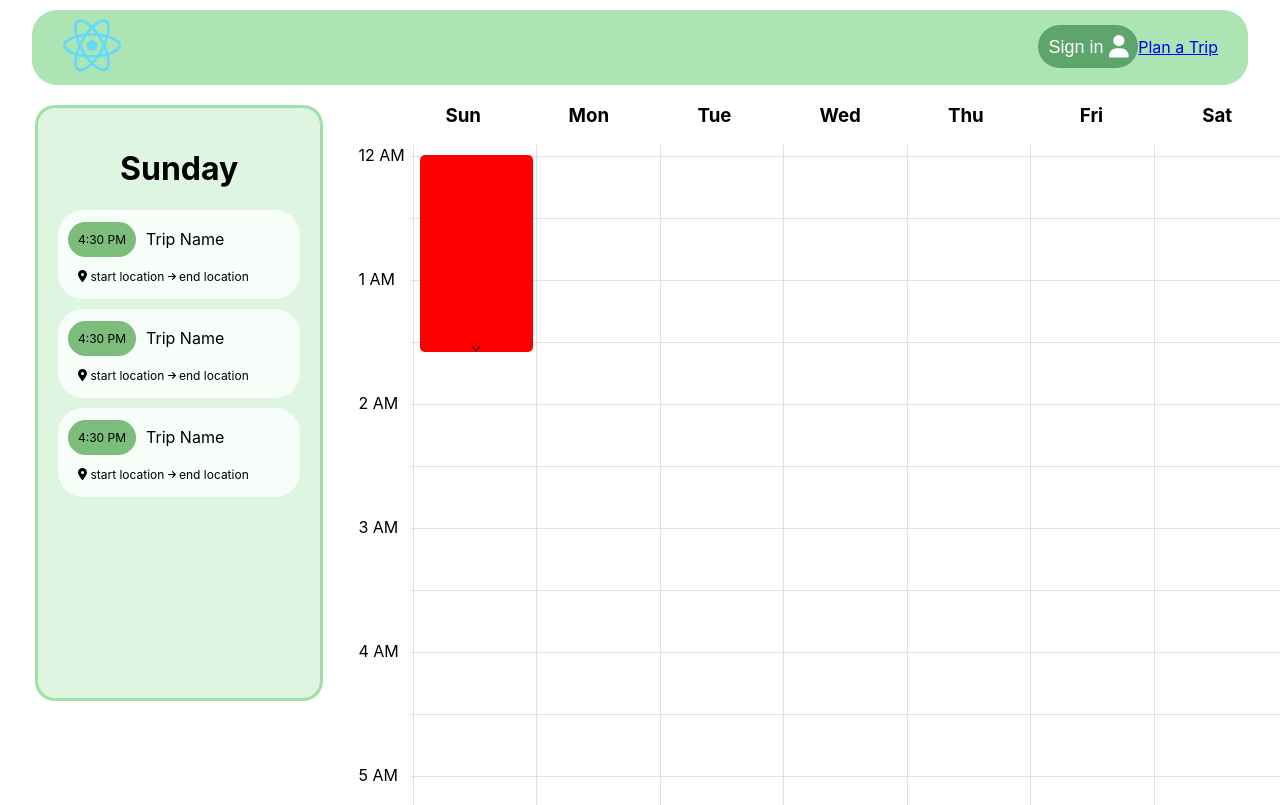
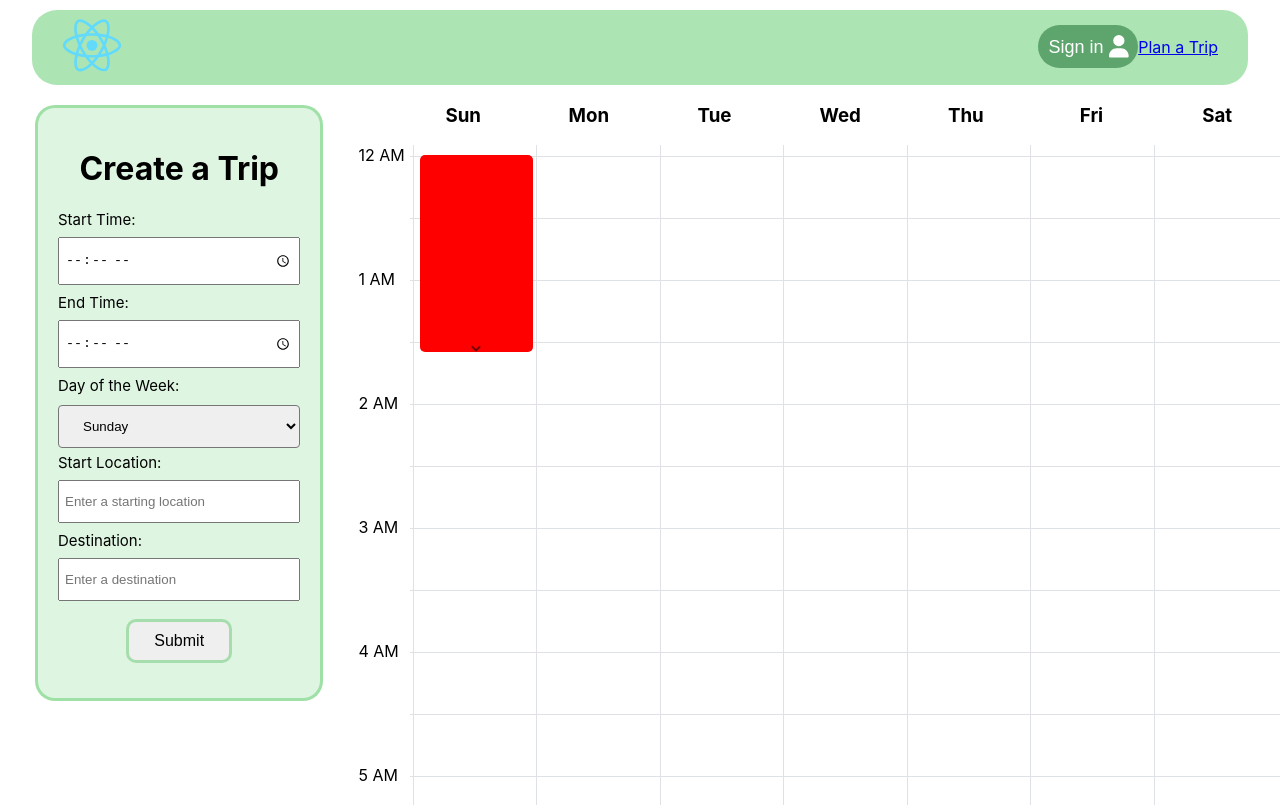
Before and after one commit to yuChenLung/LAHacksWEYM, a React (Create React App) app in the folder weym/: page /app in a window 1280 px wide. Built offline with nearby package versions, Linux system fonts and the light colour scheme.

Commit message:
create a trip form

```diff
--- a/weym/src/App.js
+++ b/weym/src/App.js
@@ -4,7 +4,7 @@ import NavBar from './components/NavBar.js';
 import Profile from './pages/Profile.js';
 import Onboarding from './pages/onboarding.js';
 import LandingPage from './pages/landing.js';
-import CreateTripForm from './components/CreateTrip.js';
+import CreateTripForm from './components/createTrip.js';
 import { BrowserRouter, Routes, Route } from "react-router-dom";
 import './App.css';
 
--- a/weym/src/components/CreateTrip.js
+++ b/weym/src/components/CreateTrip.js
@@ -43,22 +43,51 @@ function CreateTripForm(props) {
     }
 
     return (
-        <>
-            <h1>Enter Origin and Destination</h1>
+        <div className="tripBox-createTrip">
+            <h1 style={{ textAlign: "center" }}>Create a Trip</h1>
             <form onSubmit={handleSubmit}>
-                <label>
-                    Start Location:
-                    <input type="text" name="startLocation"/>
-                </label>
-                <br />
-                <label>
-                    Destination:
-                    <input type="text" name="destination"/>
-                </label>
-                <br />
-                <button type="submit">Submit</button>
+                <div className="form-fields-location">
+                    <label>Start Time:</label>
+                    <input
+                        className="horiz-field"
+                        type="time"
+                        name="startTime"
+                    />
+                    <label>End Time:</label>
+                    <input
+                        className="horiz-field"
+                        type="time"
+                        name="endTime"
+                    />
+                    <label>Day of the Week:</label>
+                    {/* add default value */}
+                    <select name="day" style={{ marginBottom: '5px' }}>
+                        <option value="1">Sunday</option>
+                        <option value="2">Monday</option>
+                        <option value="3">Tuesday</option>
+                        <option value="4">Wednesday</option>
+                        <option value="5">Thursday</option>
+                        <option value="6">Friday</option>
+                        <option value="7">Saturday</option>
+                    </select>
+                    <label>Start Location:</label>
+                    <input
+                        className="horiz-field"
+                        type="text"
+                        name="startLocation"
+                        placeholder="Enter a starting location"
+                    />
+                    <label>Destination:</label>
+                    <input
+                        className="horiz-field"
+                        type="text"
+                        name="destination"
+                        placeholder="Enter a destination"
+                    />
+                </div>
+                <button className="createTripButton" type="submit">Submit</button>
             </form>
-        </>
+        </div>
     );
 }
 
--- a/weym/src/components/components.css
+++ b/weym/src/components/components.css
@@ -96,7 +96,7 @@
   }
 
   .horiz-field {
-    padding: 12px 20px;
+    padding: 12px 5px;
     margin: 8px 0;
     box-sizing: border-box;
   }
@@ -110,11 +110,6 @@
     padding: 12px 20px;
     box-sizing: border-box;
     border-radius: 4px;
-  }
-
-  .horiz-field {
-    padding: 12px 0;
-    box-sizing: border-box;
   }
 
   .horiz-field-apt, .horiz-field-zipcode {
@@ -133,8 +128,11 @@
     width: 55px;
   }
 
-  ::placeholder {
-    padding-left: 5px;
+  .form-fields-location {
+    font-size: 15px;
+    display: flex;
+    flex-direction: column;
+    text-align: left;
   }
 
   .firstLabel {
@@ -169,7 +167,17 @@
     transition-duration: 0.4s
   }
 
-  .submitButton:hover, .findRidersButton:hover {
+  .createTripButton {
+    border: 3px solid rgba(111, 209, 123, 0.575);
+    padding: 10px 25px;
+    margin-top: 10px;
+    border-radius: 10px;
+    text-decoration: none;
+    font-size: 16px;
+    transition-duration: 0.4s
+  }
+
+  .submitButton:hover, .findRidersButton:hover, .createTripButton:hover {
     background-color: rgba(111, 209, 123, 0.575); /* Green */
   }
 
@@ -298,3 +306,13 @@
   padding-left: 10px;
   font-size: 12px;
 }
+
+.tripBox-createTrip {
+  border-radius: 20px;
+  background-color: rgba(111, 209, 122, 0.226);
+  border: 3px solid rgba(111, 209, 123, 0.575);
+  padding: 20px;
+  margin: 20px 35px;
+  height: 550px;
+  text-align: center;
+}
--- a/weym/src/pages/appContainer.js
+++ b/weym/src/pages/appContainer.js
@@ -1,13 +1,15 @@
 import React from 'react'
 import Scheduler from '../components/scheduler'
 import UpcomingTrip from '../components/upcomingTrip'
+import CreateTrip from '../components/createTrip'
 
 function AppContainer() {
     return (
         <div>
             <div style={{ display: 'flex' }}>
                 <div style={{ width: window.innerWidth * .28 }}>
-                    <UpcomingTrip></UpcomingTrip>
+                    <CreateTrip></CreateTrip>
+                    {/* <UpcomingTrip></UpcomingTrip> */}
                 </div>
                 <Scheduler />
             </div>
```
